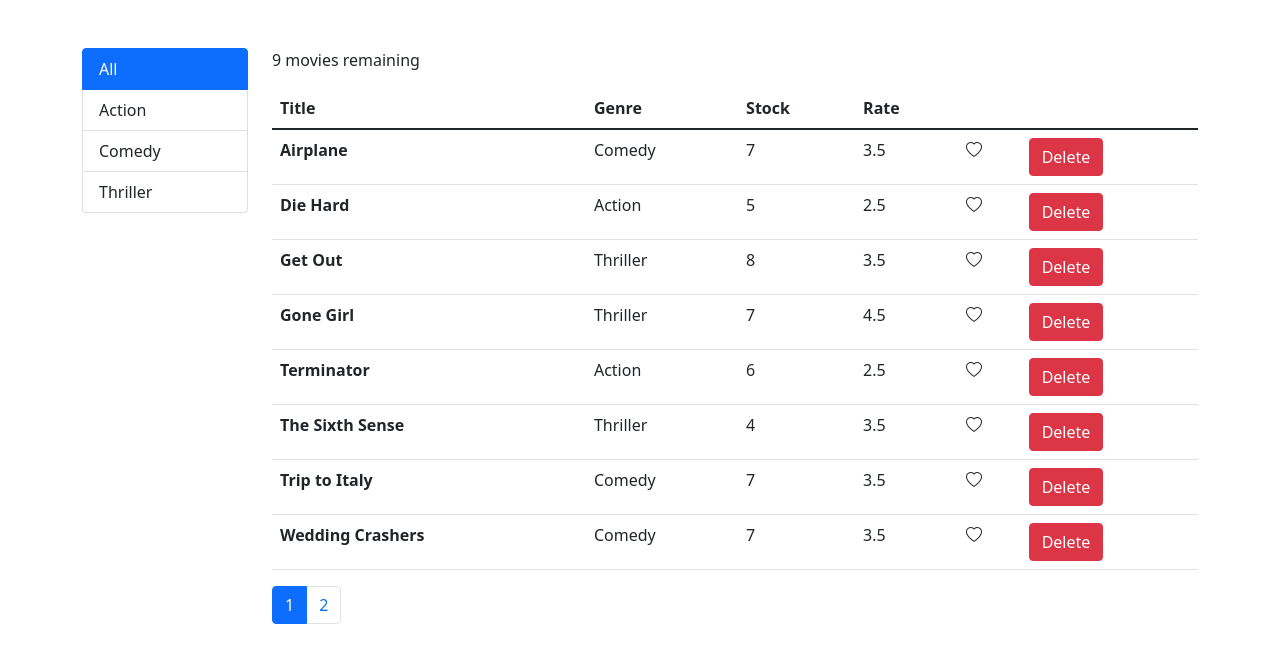
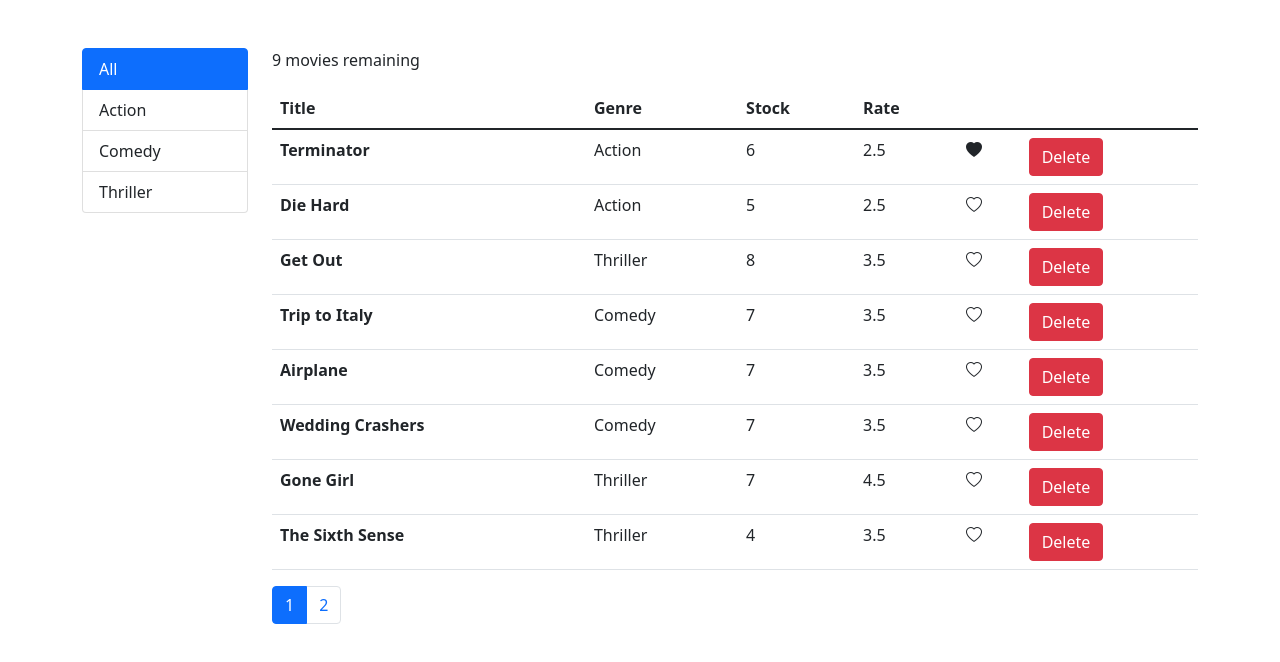
Before and after one commit to jtorresl79c/react-movie-list, a React (Create React App) app: page / in a window 1280 px wide. Shown: the top 662 px of the page. Built offline with nearby package versions, Linux system fonts and the light colour scheme.

Commit message:
actualizado en trabajo

```diff
--- a/src/App.js
+++ b/src/App.js
@@ -17,12 +17,14 @@ class App extends Component {
             moviesPerPage: 8,
             actualPage: 1,
             actualGenreId: 'all',
-            sortedBy: { title: 'title', orderBy: 'asc' }
+            // sortedBy: { title: 'title', orderBy: 'asc' }
+            sortedBy: { title: '', orderBy: '' }
         }
         this.updateActualPage = this.updateActualPage.bind(this)
         this.updateActualGenreId = this.updateActualGenreId.bind(this)
         this.deleteMovie = this.deleteMovie.bind(this)
         this.handleSort = this.handleSort.bind(this)
+        this.handleLike = this.handleLike.bind(this)
     }
 
     componentDidMount(){
@@ -30,6 +32,7 @@ class App extends Component {
     }
 
     updateActualGenreId(id){
+        // this.handleResetSortBy()
         this.setState({actualGenreId: id, actualPage: 1})
     }
 
@@ -43,9 +46,26 @@ class App extends Component {
     }
 
     handleSort(sortedBy){
-        console.log(sortedBy)
+        // console.log(sortedBy)
         this.setState({sortedBy})
     }
+
+    handleLike(movieid){
+        let movies = [...this.state.movies]
+        movies = movies.map( movie => (
+            movie._id === movieid ? { ...movie, liked: !movie.liked } : movie
+        ) )
+
+        this.setState({movies})
+    }
+
+    // likeMovie(id){
+    //     let movies = this.state.movies
+
+    //     movies = movies.map( movie => {
+
+    //     } )
+    // }
 
     render() {
         // const actualGenreId = this.state.actualGenreId
@@ -57,7 +77,7 @@ class App extends Component {
         const { actualGenreId, genres, moviesPerPage, actualPage, sortedBy } = this.state
         let { movies } = this.state
 
-        const { updateActualPage, updateActualGenreId, deleteMovie, handleSort } = this
+        const { updateActualPage, updateActualGenreId, deleteMovie, handleSort, handleLike } = this
 
         if(actualGenreId != 'all'){
             movies = movies.filter( movie => movie.genre._id == this.state.actualGenreId)
@@ -78,8 +98,8 @@ class App extends Component {
 
         const moviesFiltered = movies.slice(start,end)
 
-        console.log('Ordenar por: ')
-        console.log(sortedBy)
+        // console.log('Ordenar por: ')
+        // console.log(sortedBy)
         const sorted = _.orderBy(moviesFiltered, [sortedBy.title], [sortedBy.orderBy])
 
         // const updateActualPage = this.updateActualPage
@@ -99,7 +119,7 @@ class App extends Component {
                     </div>
                     <div className="col">
                         <MoviesStatus moviesLength={moviesLength}></MoviesStatus>
-                        <Movies movies={sorted} deleteMovie={deleteMovie} handleSort={handleSort} sortedBy={sortedBy}></Movies>
+                        <Movies movies={sorted} deleteMovie={deleteMovie} handleSort={handleSort} sortedBy={sortedBy} handleLike={handleLike}></Movies>
                         <Paginator numberOfPages={numberOfPages} actualPage={actualPage} updateActualPage={updateActualPage}></Paginator>
                     </div>
                 </div>
--- a/src/components/Movies.jsx
+++ b/src/components/Movies.jsx
@@ -1,26 +1,27 @@
 import React, { Component } from 'react';
 import bi from 'bootstrap-icons/font/bootstrap-icons.css';
+// import TableHeader from './Movies/tableHeader';
 
 export default class Movies extends Component {
 
     constructor(props) {
         super(props)
         this.raiseSort = this.raiseSort.bind(this)
-        this.state = {
-            arrowIcon: {
-                title: '',
-                direction: ''
-            }
-        }
+        // this.state = {
+        //     arrowIcon: {
+        //         title: '',
+        //         direction: ''
+        //     }
+        // }
     }
 
     raiseSort(title){
-        console.log(title)
+        // console.log(title)
 
 
         const sortedBy = { ...this.props.sortedBy } // Con esto se hace una copia del obj y no una referencia a que si lo pusieramos como = this.props.sortedBy
 
-        this.setState({ arrowIcon: { title, direction: sortedBy.orderBy === 'asc' ? 'up' : 'down' } })
+
         const handleSort = this.props.handleSort
 
         sortedBy.title = title
@@ -30,27 +31,37 @@ export default class Movies extends Component {
         handleSort(sortedBy)
     }
 
+    renderSortIcon(title){
+        const sortedBy = this.props.sortedBy
+
+        // console.log(sortedBy)
+
+        if(sortedBy.title !== title) return null
+
+        return sortedBy.orderBy === 'asc' ? <i className={ `bi bi-caret-up-square-fill`}></i> : <i className={ `bi bi-caret-down-square-fill`}></i>
+    }
+
 
 
     render() {
         // const movies = this.props.movies
         // const deleteMovie = this.props.deleteMovie
         const raiseSort = this.raiseSort
-        const { movies, deleteMovie } = this.props
+        const { movies, deleteMovie, handleLike } = this.props
 
         return (
             <table className='table table-stripped table-hover w-100'>
                 <thead>
                     <tr>
-                        <th scope="col" className='pointer' onClick={() => raiseSort('title') }>Title { this.state.arrowIcon.title === 'title' ? <i className={ `bi bi-caret-${ this.state.arrowIcon.direction }-square-fill` }></i> : null }</th>
-                        <th scope="col" className='pointer' onClick={() => raiseSort('genre.name') }>Genre { this.state.arrowIcon.title === 'genre.name' ? <i className={ `bi bi-caret-${ this.state.arrowIcon.direction }-square-fill` }></i> : null }</th>
-                        <th scope="col" className='pointer' onClick={() => raiseSort('numberInStock') }>Stock  { this.state.arrowIcon.title === 'numberInStock' ? <i className={ `bi bi-caret-${ this.state.arrowIcon.direction }-square-fill` }></i> : null }</th>
-                        <th scope="col" className='pointer' onClick={() => raiseSort('dailyRentalRate') }>Rate  { this.state.arrowIcon.title === 'dailyRentalRate' ? <i className={ `bi bi-caret-${ this.state.arrowIcon.direction }-square-fill` }></i> : null }</th>
+                        <th scope="col" className='pointer' onClick={() => raiseSort('title') }>Title {this.renderSortIcon('title')}</th>
+                        <th scope="col" className='pointer' onClick={() => raiseSort('genre.name') }>Genre {this.renderSortIcon('genre.name')}</th>
+                        <th scope="col" className='pointer' onClick={() => raiseSort('numberInStock') }>Stock {this.renderSortIcon('numberInStock')}</th>
+                        <th scope="col" className='pointer' onClick={() => raiseSort('dailyRentalRate') }>Rate {this.renderSortIcon('dailyRentalRate')}</th>
                         <th scope="col" className=''></th>
                         <th scope="col" className=''></th>
                     </tr>
                 </thead>
-
+                {/* <TableHeader/> */}
 
                 <tbody>
                     {
@@ -61,7 +72,8 @@ export default class Movies extends Component {
                                 <td>{movie.numberInStock}</td>
                                 <td>{movie.dailyRentalRate}</td>
                                 <td>
-                                    <i className="bi bi-heart"></i>
+                                    {/* <i className="bi bi-heart"></i> */}
+                                    <i onClick={ () => handleLike(movie._id) } className={`pointer bi bi-heart${movie.liked ? '-fill' : ''}`}></i>
                                 </td>
                                 <td>
                                     <button className="btn btn-danger" onClick={ () => deleteMovie(movie._id) }>Delete</button>
--- /dev/null
+++ b/src/components/Movies/tableHeader.jsx
@@ -0,0 +1,18 @@
+// import React, { Component } from 'react';
+
+// export default class tableHeader extends Component {
+//     render() {
+//         return (
+//             <thead>
+//                 <tr>
+//                     <th scope="col" className='pointer' onClick={() => raiseSort('title')}>Title {this.state.arrowIcon.title === 'title' ? <i className={`bi bi-caret-${this.state.arrowIcon.direction}-square-fill`}></i> : null}</th>
+//                     <th scope="col" className='pointer' onClick={() => raiseSort('genre.name')}>Genre {this.state.arrowIcon.title === 'genre.name' ? <i className={`bi bi-caret-${this.state.arrowIcon.direction}-square-fill`}></i> : null}</th>
+//                     <th scope="col" className='pointer' onClick={() => raiseSort('numberInStock')}>Stock  {this.state.arrowIcon.title === 'numberInStock' ? <i className={`bi bi-caret-${this.state.arrowIcon.direction}-square-fill`}></i> : null}</th>
+//                     <th scope="col" className='pointer' onClick={() => raiseSort('dailyRentalRate')}>Rate  {this.state.arrowIcon.title === 'dailyRentalRate' ? <i className={`bi bi-caret-${this.state.arrowIcon.direction}-square-fill`}></i> : null}</th>
+//                     <th scope="col" className=''></th>
+//                     <th scope="col" className=''></th>
+//                 </tr>
+//             </thead>
+//         )
+//     }
+// }
```
